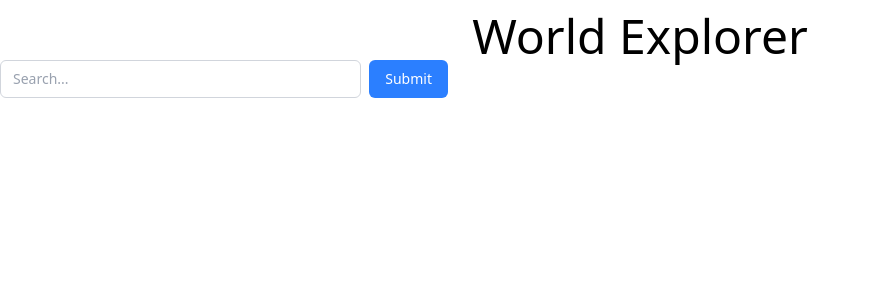
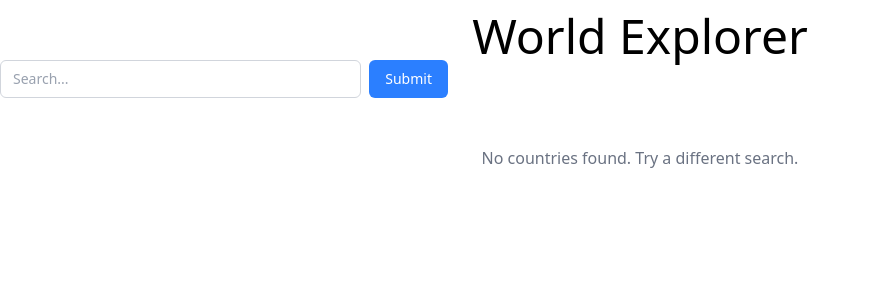
Before and after one commit to Sasnigs/world-explorer, a React (Vite) app: page / in a window 1280 px wide. Shown: the top 300 px of the page, without its empty margins (0-870 px from the left). Built offline with nearby package versions, Linux system fonts and the light colour scheme; no server answers.

Commit message:
error handling user search result

```diff
--- a/src/components/Home.jsx
+++ b/src/components/Home.jsx
@@ -3,7 +3,7 @@ import CountryGrid from "./CountryGrid"
 import { useState, useEffect } from "react"
 import Search from "./Search"
 export default function Home() {
-    const [countries, setCountries] = useState()
+    const [countries, setCountries] = useState([])
     useEffect(() => {
         async function getCountries() {
             const countries = await fetchCountries()
@@ -15,7 +15,11 @@ export default function Home() {
     return (
         <>
             <Search setCountries={setCountries} />
-           {countries && <CountryGrid countries={countries} />}
+            {countries.length === 0 ? (
+                <div className="py-12 text-center text-gray-500">
+                    No countries found. Try a different search.
+                </div>
+            ) : <CountryGrid countries={countries} />}
         </>
     )
 }
```
